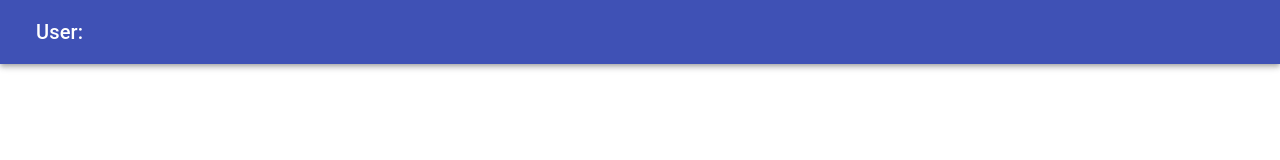
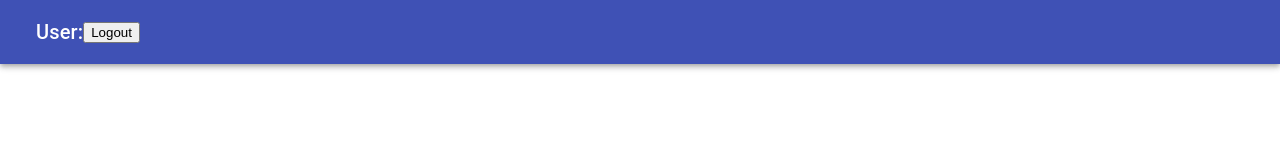
Before and after one commit to oyjoh/-DAT250-FeedApp-Project-B, a React app: page /dash in a window 1280 px wide. Shown: the top 160 px of the page. Built offline with nearby package versions, Linux system fonts and the light colour scheme; the HTML template or start-up script is replaced by a standard one.

Commit message:
ugly, but working logout button

```diff
--- a/src/main/js/pages/Dash.jsx
+++ b/src/main/js/pages/Dash.jsx
@@ -17,6 +17,7 @@ import "core-js/stable";
 import "regenerator-runtime/runtime";
 import Polltable from "../components/Polltable.jsx";
 import Pollsearch from "../components/Pollsearch.jsx";
+import {Redirect} from "react-router-dom";
 
 const useStyles = makeStyles({
     table: {
@@ -28,6 +29,7 @@ const Dash = () => {
 
     const [person, setPerson] = useState({});
     const [loading, setLoading] = useState(false);
+    const [loggedIn, setLoggedIn] = useState(true);
 
     const getPerson = async (cookie) => {
         const config = {
@@ -44,6 +46,25 @@ const Dash = () => {
                 return res.data;
             });
     }
+
+    const handleLogout = () => {
+        const config = {
+            method: 'get',
+            url: '/api/users/logout',
+            headers: {
+                Authorization: 'Bearer ' + person.cookie,
+            }
+        };
+        axios(config)
+            .then((res) => {
+                console.log(res);
+                setLoggedIn(false);
+
+            })
+            .catch((error) => {
+                alert("Error!\n" + error);
+            })
+    };
 
     const cookieValue = (cookieName) => document.cookie
         .split('; ')
@@ -65,6 +86,9 @@ const Dash = () => {
 
     const classes = useStyles();
 
+    if (!loggedIn) {
+        return <Redirect to="/login"/>;
+    }
     return (
         <div>
         <AppBar position="static">
@@ -74,6 +98,9 @@ const Dash = () => {
                 <Typography variant="h6" className={classes.title}>
                     User: {person.name}
                 </Typography>
+                <button onClick={() => handleLogout()}>
+                    Logout
+                </button>
             </Toolbar>
         </AppBar>
             <Container style={{paddingTop: "7em"}}>
```
